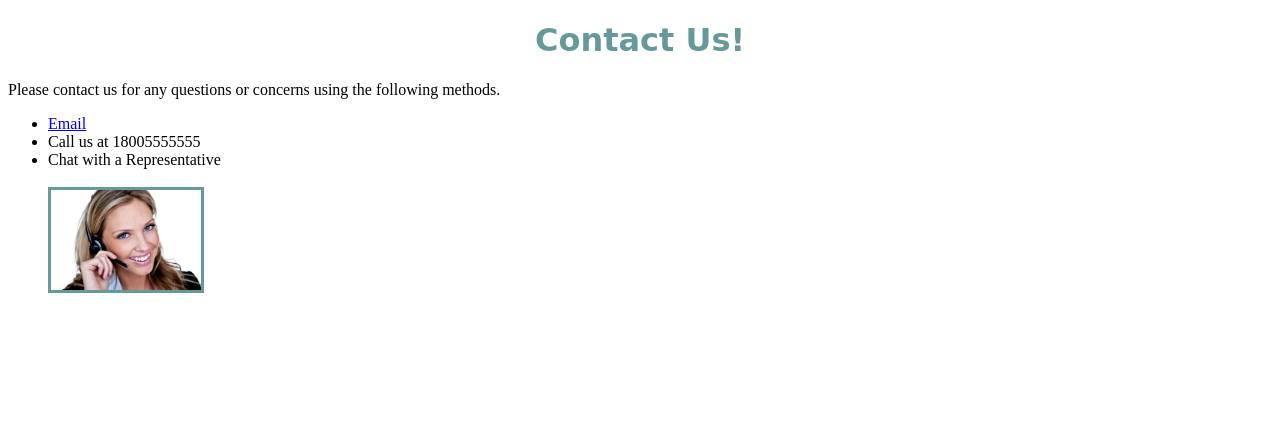
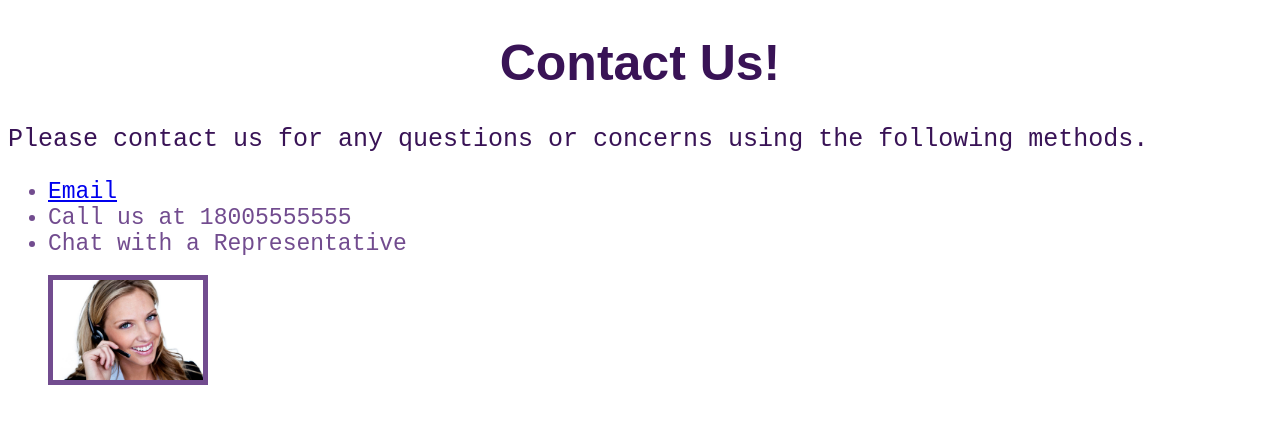
Before and after one commit to BrianHGrant/private_island, a plain HTML site: page contact.html in a window 1280 px wide. Drawn offline with Linux system fonts and the light colour scheme.

Commit message:
create new style for site

```diff
--- a/css/styles.css
+++ b/css/styles.css
@@ -1,22 +1,43 @@
 h1 {
   text-align: center;
-  color: #669999;
-  font-family: cursive;
+  color: #391356;
+  font-family: fantasy;
+  font-size: 50px;
 }
 
 img {
   border-style: solid;
-  border-color: #669999;
+  border-color: #724C8F;
+  border-width: thick;
   height: 100px;
 }
 h3 {
-  color: #407F7F;
+  color: #9476AB;
   font-family: serif;
   font-size: 22px;
 }
 
 h2 {
-  color: #55AA55;
+  text-align: center;
+  color: #9476AB;
   font-family: serif;
   font-size: 25px;
 }
+
+p {
+  font-family: monospace;
+  color: #391356;
+  font-size: 25px;
+}
+li {
+  font-family: monospace;
+  color: #724C8F;
+  font-size: 23px;
+}
+
+h5
+{
+  font-family: cursive;
+  color: #9476AB;
+  font-size: 23px;
+}
```
